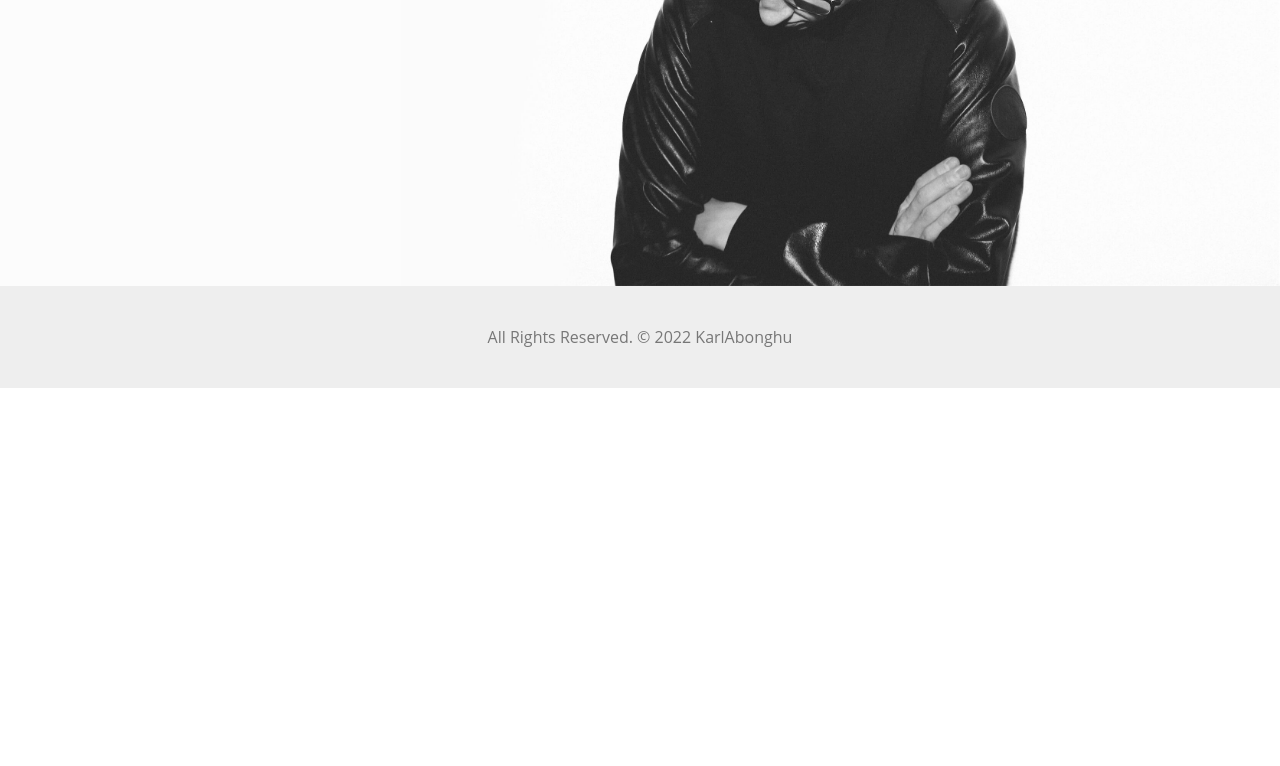
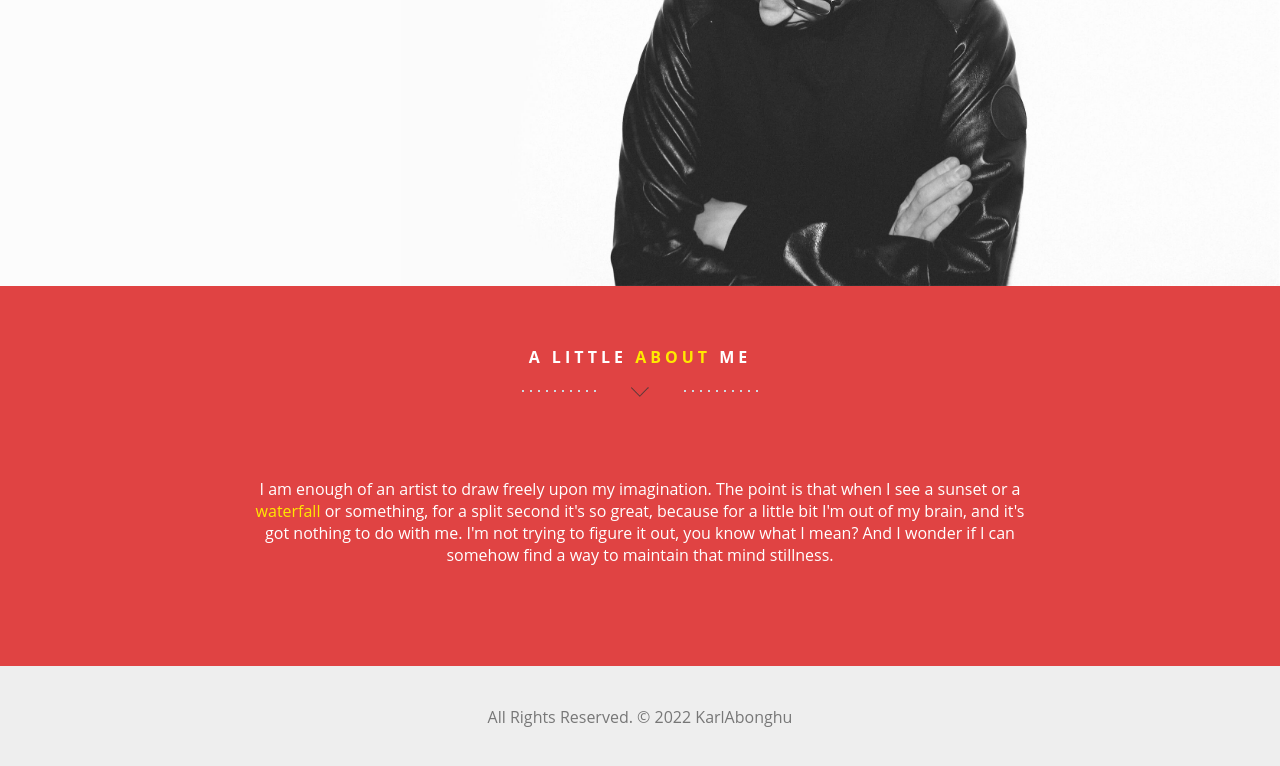
Before and after one commit to karlboy14/MyPortfolio, a plain HTML site: page index.html in a window 1280 px wide. Shown: the part 414-1180 px from the top of the page. Before the commit the page ends 802 px from the top, so only its background shows below. Drawn offline with nearby package versions, Linux system fonts and the light colour scheme.

Commit message:
added a new section about me

```diff
--- a/index.html
+++ b/index.html
@@ -27,6 +27,14 @@
         </div>
         <div class="spinning-text">Web Developer</div>
    </section>
+   <section class="sec-b">
+      <h3 class="arrow">A LITTLE <span class="yellow">ABOUT </span> ME</h3>
+      <p class="sec-b-text">
+        I am enough of an artist to draw freely upon my imagination. The point is that when I see a sunset or a <span class="yellow">waterfall</span> or something, for a split second it's so great, because for a little bit I'm out of my brain, and it's got nothing to do with me. I'm not trying to figure it out, you know what I mean? And I wonder if I can somehow find a way to maintain that mind stillness.
+
+
+      </p>
+   </section>
 
 
         <div class="footer">
```
